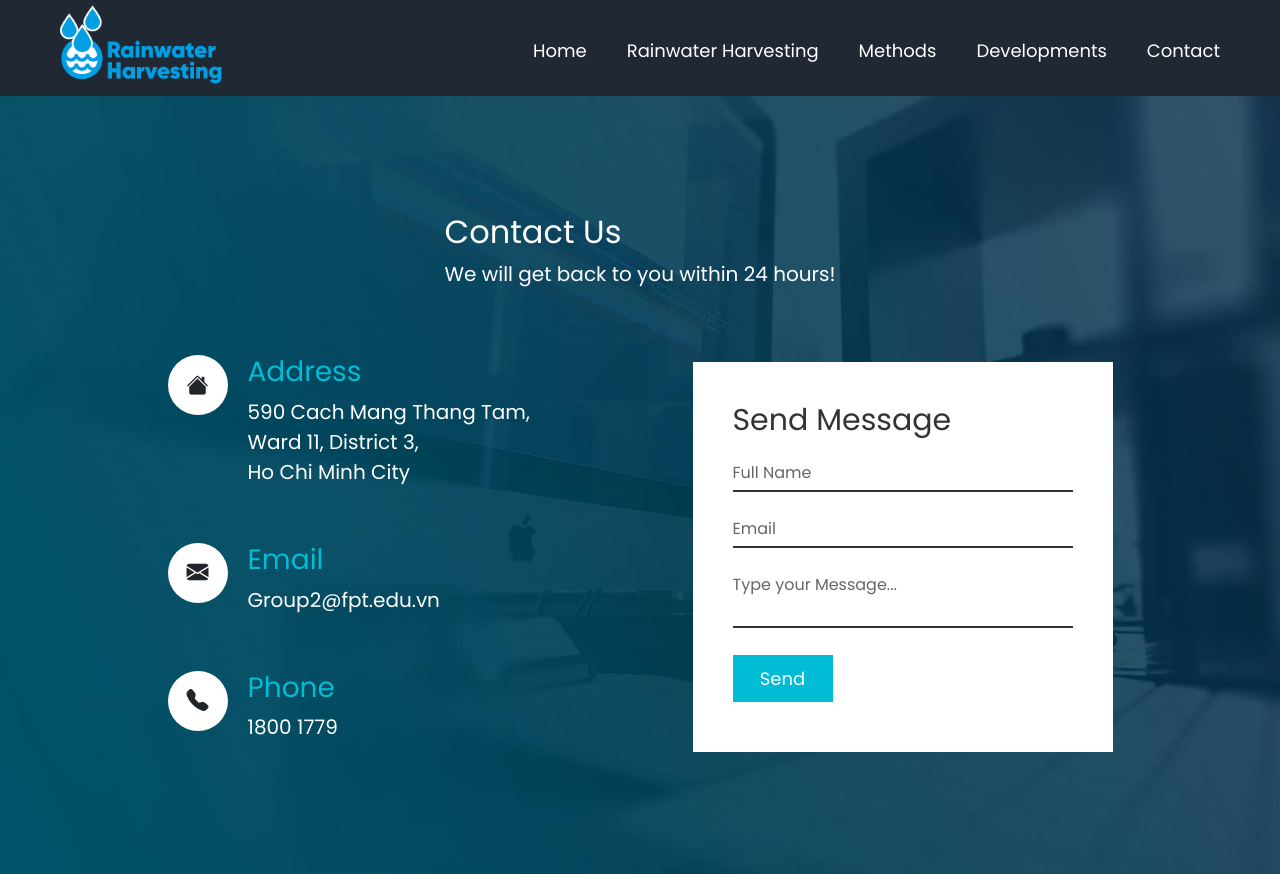
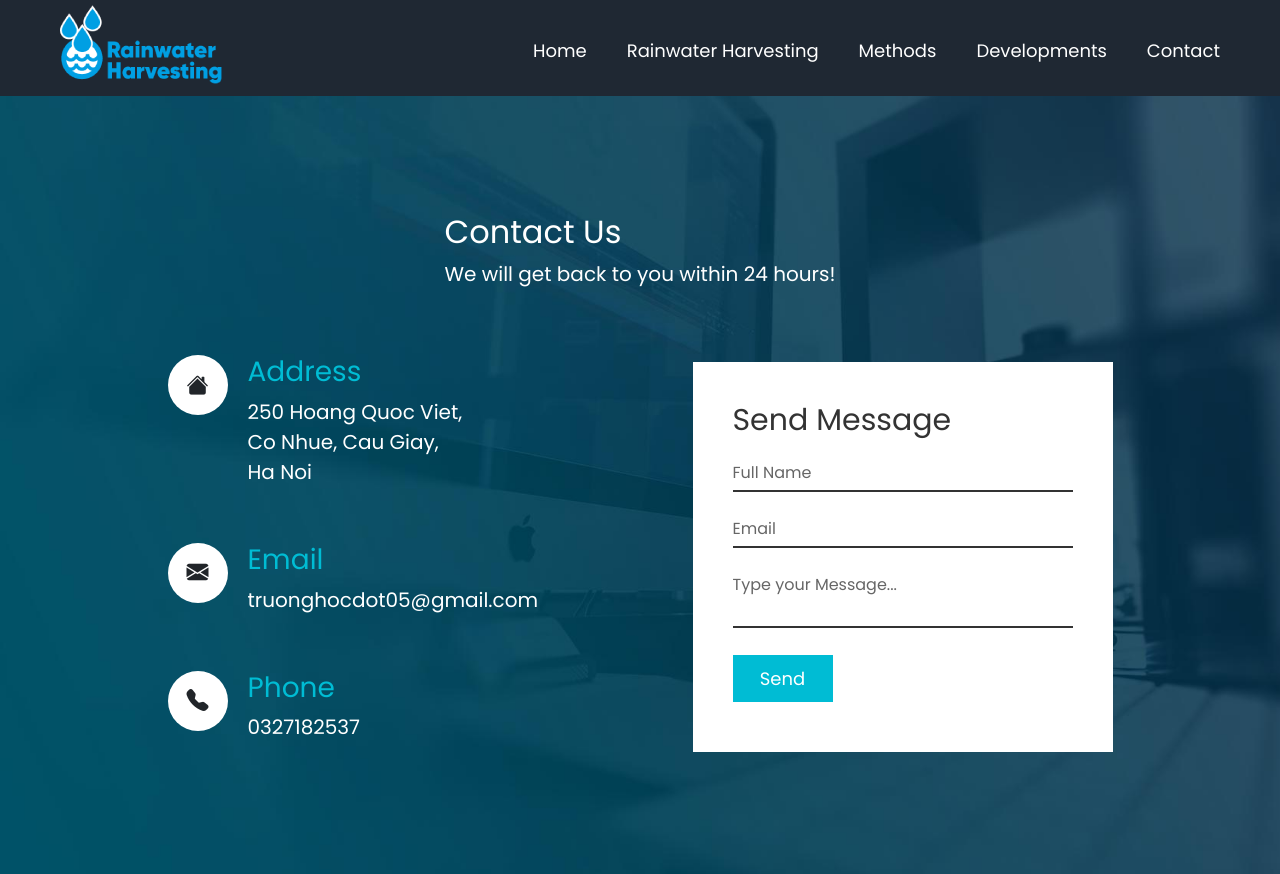
Before and after one commit to Truonghocdot/E_Project, a plain HTML site: page contact.html in a window 1280 px wide. Shown: the top 874 px of the page. Drawn offline with nearby package versions, Linux system fonts and the light colour scheme; some packages are replaced by stand-ins of ours.

Commit message:
Update contact.html

```diff
--- a/contact.html
+++ b/contact.html
@@ -101,9 +101,9 @@
             <div class="text">
               <h3>Address</h3>
               <p>
-                590 Cach Mang Thang Tam,<br />
-                Ward 11, District 3,<br />
-                Ho Chi Minh City
+                250 Hoang Quoc Viet,<br />
+                Co Nhue, Cau Giay,<br />
+                Ha Noi
               </p>
             </div>
           </div>
@@ -111,14 +111,14 @@
             <div class="icon"><i class="bi bi-envelope-fill"></i></div>
             <div class="text">
               <h3>Email</h3>
-              <p>Group2@fpt.edu.vn</p>
+              <p>truonghocdot05@gmail.com</p>
             </div>
           </div>
           <div class="box">
             <div class="icon"><i class="bi bi-telephone-fill"></i></div>
             <div class="text">
               <h3>Phone</h3>
-              <p>1800 1779</p>
+              <p>0327182537</p>
             </div>
           </div>
         </div>
```
